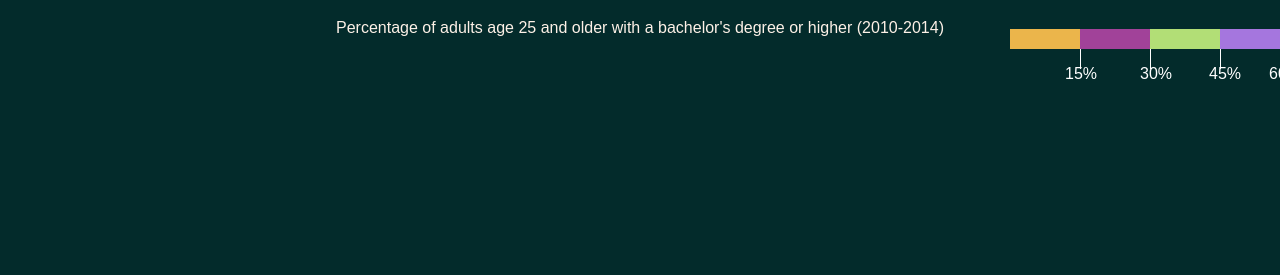
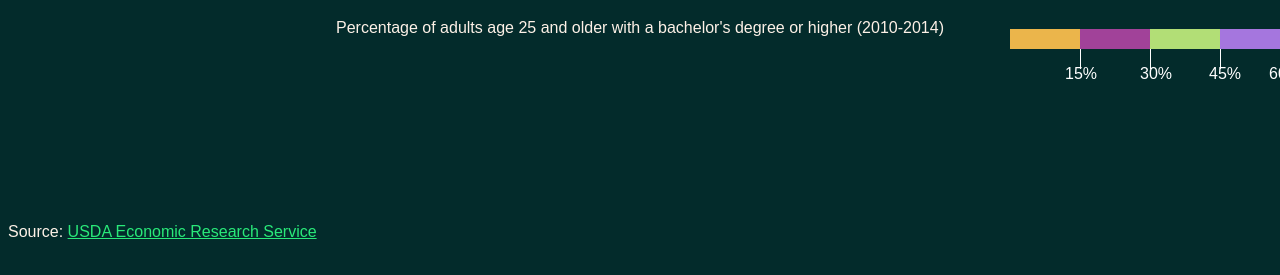
Before and after one commit to emmyhub27/Choropleth-Map, a plain HTML site: page index.html in a window 1280 px wide. Shown: the part 61-336 px from the top of the page. Drawn offline with nearby package versions, Linux system fonts and the light colour scheme; no server answers.

Commit message:
I added an anchor tag

```diff
--- a/index.html
+++ b/index.html
@@ -36,6 +36,7 @@
               <text x="269" y="50" fill="white">60%</text>
             </g>
           </svg>
+          <P>Source: <a href='https://www.ers.usda.gov/data-products/county-level-data-sets/download-data.aspx'>USDA Economic Research Service</a></P>
 
     <script src="https://cdn.freecodecamp.org/testable-projects-fcc/v1/bundle.js"></script>
     <script src="./scripts.js" type="module"></script>
--- a/styles.css
+++ b/styles.css
@@ -29,3 +29,6 @@ body {
   .county:hover {
     fill: rgb(8, 40, 61);
   }
+  a{
+    color: rgb(41, 233, 121);
+  }
```
